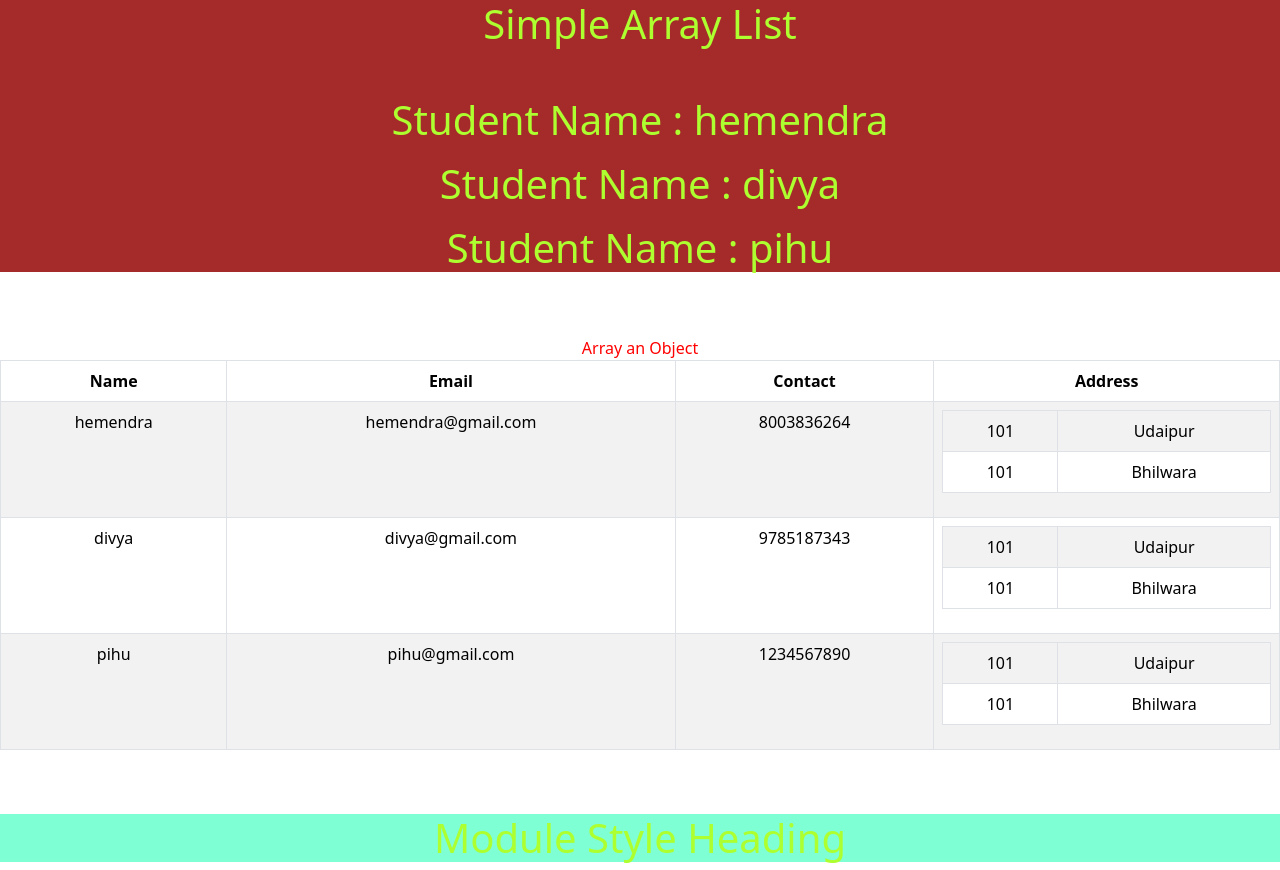
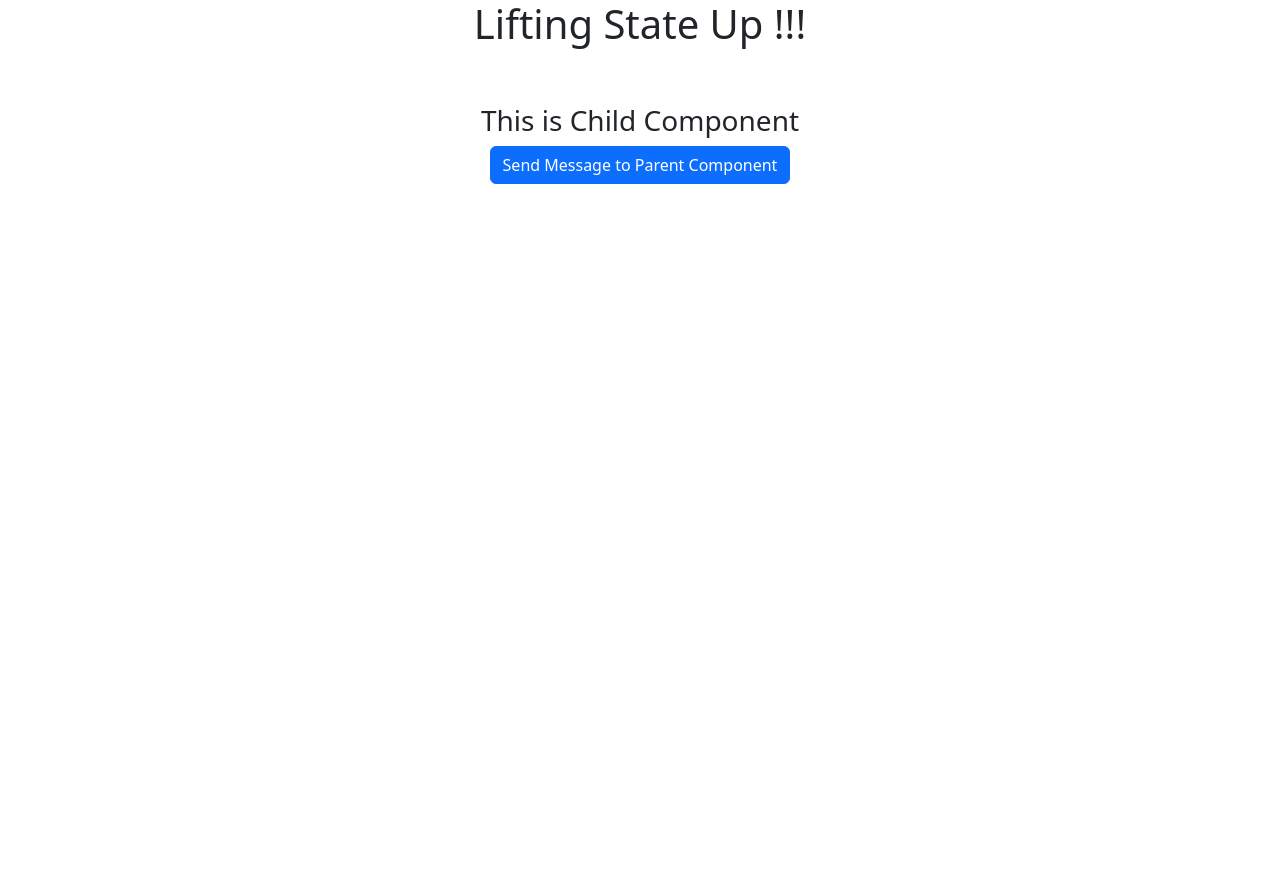
Before and after one commit to h-shaktawat/the-react-app, a React (Create React App) app: page / in a window 1280 px wide. After the commit the page ends 800 px from the top, so only its background shows below. Built offline with nearby package versions, Linux system fonts and the light colour scheme.

Commit message:
Send Data Child to Parent Component
Lifting State Up !!!

```diff
--- a/src/App.js
+++ b/src/App.js
@@ -1,12 +1,19 @@
 import './App.css';
+import TestComponent from './components/TestComponent';
 
-import MyTable from './components/MyTable';
 function App() {
 
+  function parentAlert(data) {
+    alert(data);
+  }
+
   return (
-    <>
-      <MyTable />
-    </>
+    <div className="App">
+      <h1>Lifting State Up !!!</h1>
+      <br />
+      <br />
+      <TestComponent alert={parentAlert} />
+    </div>
   );
 }
 
--- /dev/null
+++ b/src/components/TestComponent.js
@@ -0,0 +1,17 @@
+import { Button } from "react-bootstrap";
+
+function TestComponent(props) {
+
+    const message = "This is message from child component";
+
+    return (
+        <>
+            <h3>This is Child Component</h3>
+            <Button onClick={() => props.alert(message)}>
+                Send Message to Parent Component
+            </Button>
+        </>
+    );
+}
+
+export default TestComponent;
```
